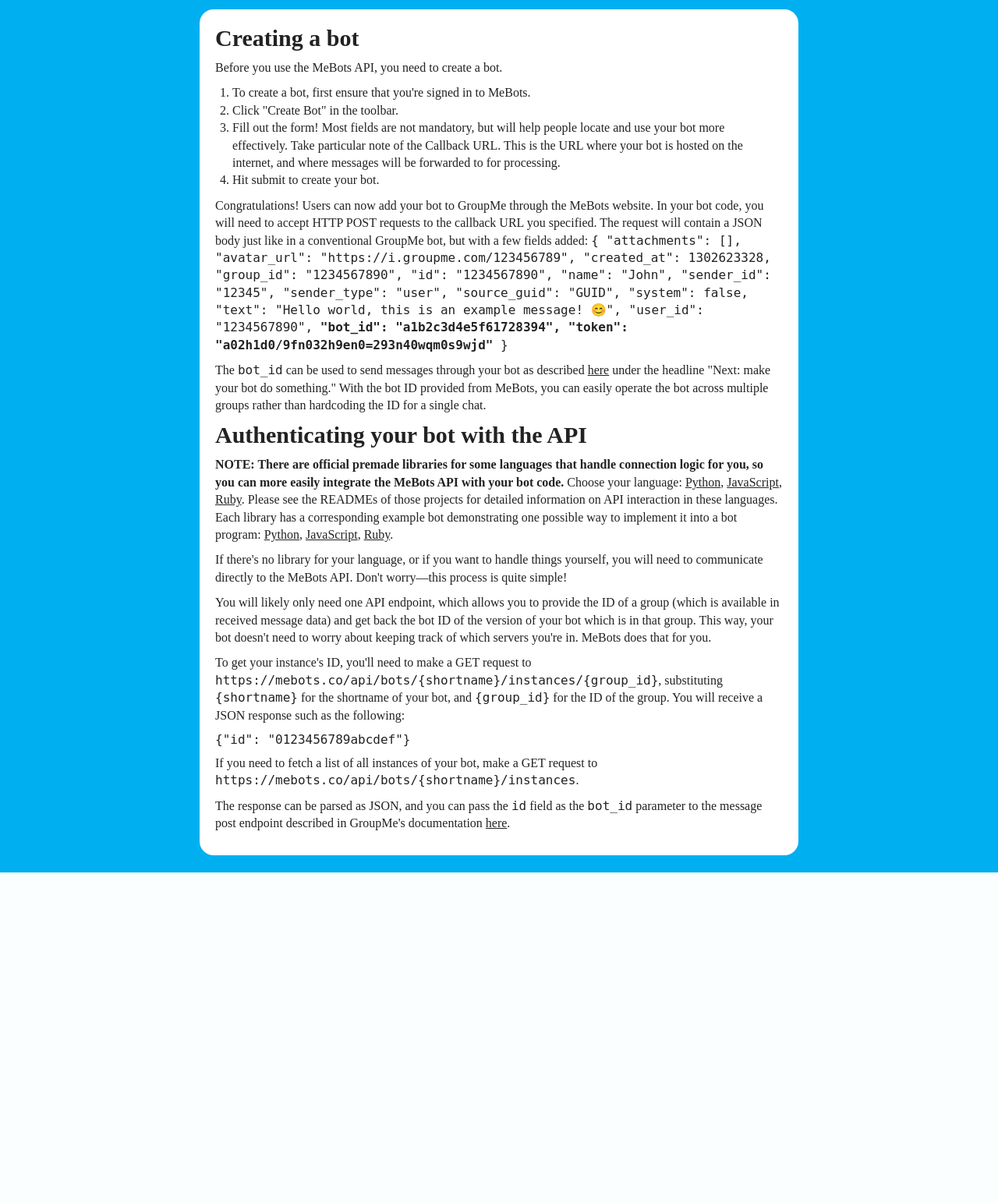
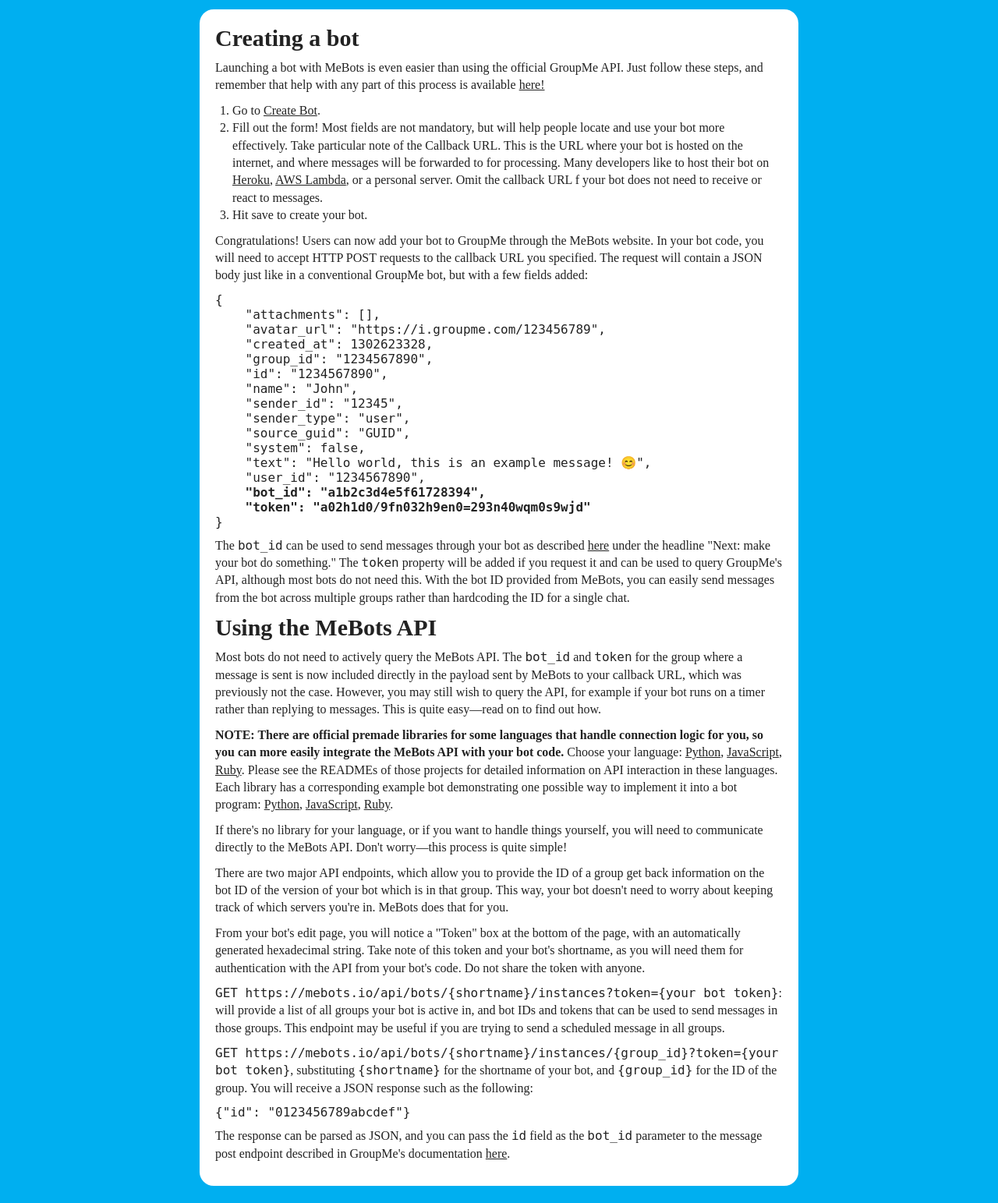
Before and after one commit to MeBots/MeBots, a Flask app: page /documentation in a window 1280 px wide. Shown: the part 80-1623 px from the top of the page at 78% size. Before the commit the page ends 1199 px from the top, so only its background shows below. Run offline with Flask 2, Linux system fonts and the light colour scheme; parts of the project's set-up code (start-up, migrations or seed data) failed here and were passed over; some web fonts are replaced.

Commit message:
Further improve docs

```diff
--- a/app/templates/documentation.html
+++ b/app/templates/documentation.html
@@ -3,17 +3,14 @@
 {% block content %}
 <article>
     <h3>Creating a bot</h3>
-    <p>Before you use the MeBots API, you need to create a bot.</p>
+    <p>Launching a bot with MeBots is even easier than using the official GroupMe API. Just follow these steps, and remember that help with any part of this process is available <a href="https://groupme.com/join_group/90126249/eNj22Ofs">here!</a></p>
     <ol>
-        <li>To create a bot, first ensure that you're signed in to MeBots.</li>
-        <li>Click "Create Bot" in the toolbar.</li>
-        <li>Fill out the form! Most fields are not mandatory, but will help people locate and use your bot more effectively. Take particular note of the Callback URL. This is the URL where your bot is hosted on the internet, and where messages will be forwarded to for processing.</li>
-        <li>Hit submit to create your bot.</li>
-        <!--<li>When the creation is successful, you will notice that there is a new "Token" input at the top, with an automatically generated hexadecimal string. Take note of this token and your bot's shortname, as you will need them for authentication from your bot's code later on. Do not share the token with anyone.</li>-->
+        <li>Go to <a href="{{ url_for('views.create_bot') }}" target="_blank">Create Bot</a>.</li>
+        <li>Fill out the form! Most fields are not mandatory, but will help people locate and use your bot more effectively. Take particular note of the Callback URL. This is the URL where your bot is hosted on the internet, and where messages will be forwarded to for processing. Many developers like to host their bot on <a href="https://heroku.com">Heroku</a>, <a href="https://aws.amazon.com/lambda">AWS Lambda</a>, or a personal server. Omit the callback URL f your bot does not need to receive or react to messages.</li>
+        <li>Hit save to create your bot.</li>
     </ol>
     <p>Congratulations! Users can now add your bot to GroupMe through the MeBots website. In your bot code, you will need to accept HTTP POST requests to the callback URL you specified. The request will contain a JSON body just like in a conventional GroupMe bot, but with a few fields added:
-    <code>
-    {
+<pre>{
     "attachments": [],
     "avatar_url": "https://i.groupme.com/123456789",
     "created_at": 1302623328,
@@ -26,22 +23,21 @@
     "system": false,
     "text": "Hello world, this is an example message! 😊",
     "user_id": "1234567890",
-        <strong>
-        "bot_id": "a1b2c3d4e5f61728394",
-        "token": "a02h1d0/9fn032h9en0=293n40wqm0s9wjd"
-        </strong>
-    }
-    </code>
-    <p>The <code>bot_id</code> can be used to send messages through your bot as described <a href="https://dev.groupme.com/tutorials/bots">here</a> under the headline "Next: make your bot do something." With the bot ID provided from MeBots, you can easily operate the bot across multiple groups rather than hardcoding the ID for a single chat.</p>
-    <h3>Authenticating your bot with the API</h3>
+    <strong>"bot_id": "a1b2c3d4e5f61728394",
+    "token": "a02h1d0/9fn032h9en0=293n40wqm0s9wjd"</strong>
+}</pre>
+    <p>The <code>bot_id</code> can be used to send messages through your bot as described <a href="https://dev.groupme.com/tutorials/bots">here</a> under the headline "Next: make your bot do something." The <code>token</code> property will be added if you request it and can be used to query GroupMe's API, although most bots do not need this. With the bot ID provided from MeBots, you can easily send messages from the bot across multiple groups rather than hardcoding the ID for a single chat.</p>
+    <h3>Using the MeBots API</h3>
+    <p>Most bots do not need to actively query the MeBots API. The <code>bot_id</code> and <code>token</code> for the group where a message is sent is now included directly in the payload sent by MeBots to your callback URL, which was previously not the case. However, you may still wish to query the API, for example if your bot runs on a timer rather than replying to messages. This is quite easy—read on to find out how.</p>
     <p><strong>NOTE: There are official premade libraries for some languages that handle connection logic for you, so you can more easily integrate the MeBots API with your bot code.</strong> Choose your language: <a href="https://github.com/MeBots/mebots.py">Python</a>, <a href="https://github.com/MeBots/mebotsjs">JavaScript</a></strong>, <a href="https://github.com/MeBots/mebotsrb">Ruby</a>. Please see the READMEs of those projects for detailed information on API interaction in these languages. Each library has a corresponding example bot demonstrating one possible way to implement it into a bot program: <a href="https://github.com/MeBots/mebots-example-python">Python</a>, <a href="https://github.com/MeBots/mebots-example-javascript">JavaScript</a>, <a href="https://github.com/MeBots/mebotsrb">Ruby</a>.</p>
     <p>If there's no library for your language, or if you want to handle things yourself, you will need to communicate directly to the MeBots API. Don't worry—this process is quite simple!</p>
-    <p>You will likely only need one API endpoint, which allows you to provide the ID of a group (which is available in received message data) and get back the bot ID of the version of your bot which is in that group. This way, your bot doesn't need to worry about keeping track of which servers you're in. MeBots does that for you.</p>
-    <p>To get your instance's ID, you'll need to make a GET request to <code>https://mebots.co/api/bots/{shortname}/instances/{group_id}</code>, substituting <code>{shortname}</code> for the shortname of your bot, and <code>{group_id}</code> for the ID of the group. You will receive a JSON response such as the following:</p>
+    <p>There are two major API endpoints, which allow you to provide the ID of a group get back information on the bot ID of the version of your bot which is in that group. This way, your bot doesn't need to worry about keeping track of which servers you're in. MeBots does that for you.</p>
+    <p>From your bot's edit page, you will notice a "Token" box at the bottom of the page, with an automatically generated hexadecimal string. Take note of this token and your bot's shortname, as you will need them for authentication with the API from your bot's code. Do not share the token with anyone.</p>
+    <p><code>GET https://mebots.io/api/bots/{shortname}/instances?token={your bot token}</code>: will provide a list of all groups your bot is active in, and bot IDs and tokens that can be used to send messages in those groups. This endpoint may be useful if you are trying to send a scheduled message in all groups.</p>
+    <p><code>GET https://mebots.io/api/bots/{shortname}/instances/{group_id}?token={your bot token}</code>, substituting <code>{shortname}</code> for the shortname of your bot, and <code>{group_id}</code> for the ID of the group. You will receive a JSON response such as the following:</p>
     <code>
     {"id": "0123456789abcdef"}
     </code>
-    <p>If you need to fetch a list of all instances of your bot, make a GET request to <code>https://mebots.co/api/bots/{shortname}/instances</code>.</p>
     <p>The response can be parsed as JSON, and you can pass the <code>id</code> field as the <code>bot_id</code> parameter to the message post endpoint described in GroupMe's documentation <a href="https://dev.groupme.com/docs/v3#bots_post">here</a>.</p>
 </article>
 {% endblock %}
```
Lines whose indentation alone changed are shown as unchanged.
